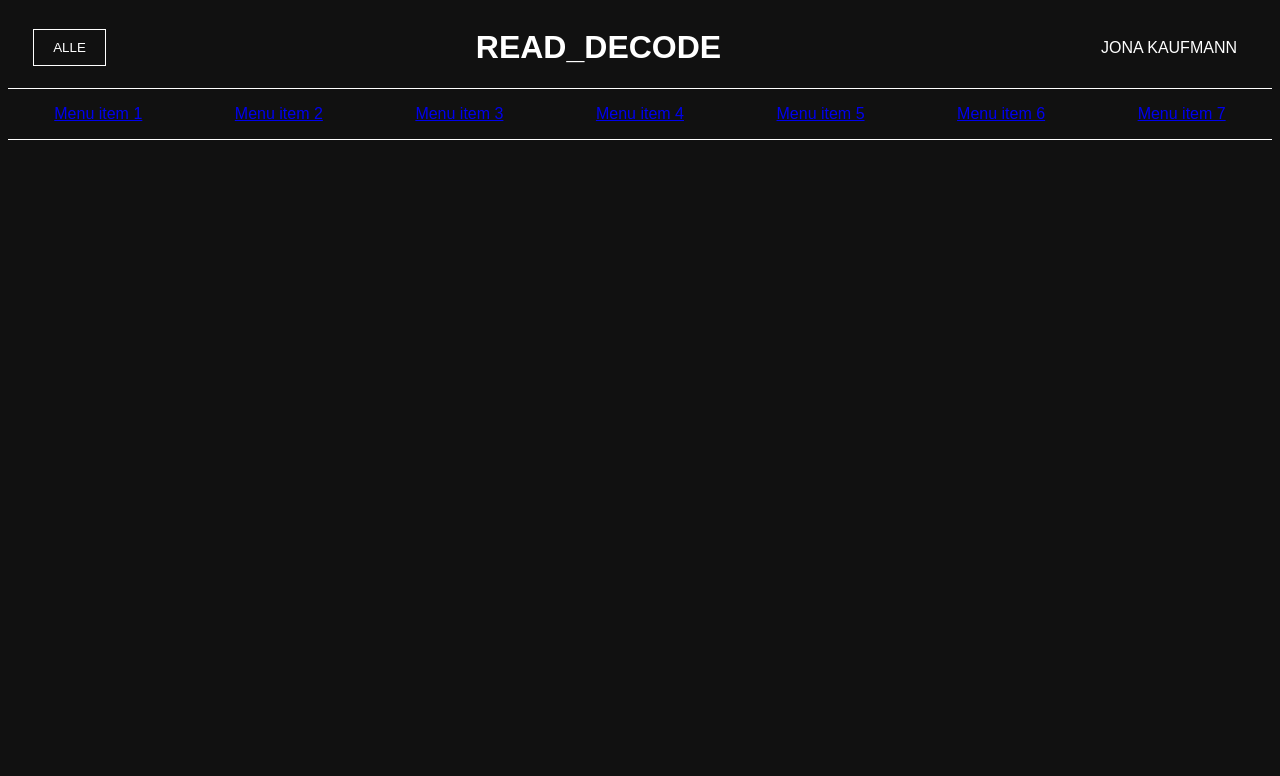
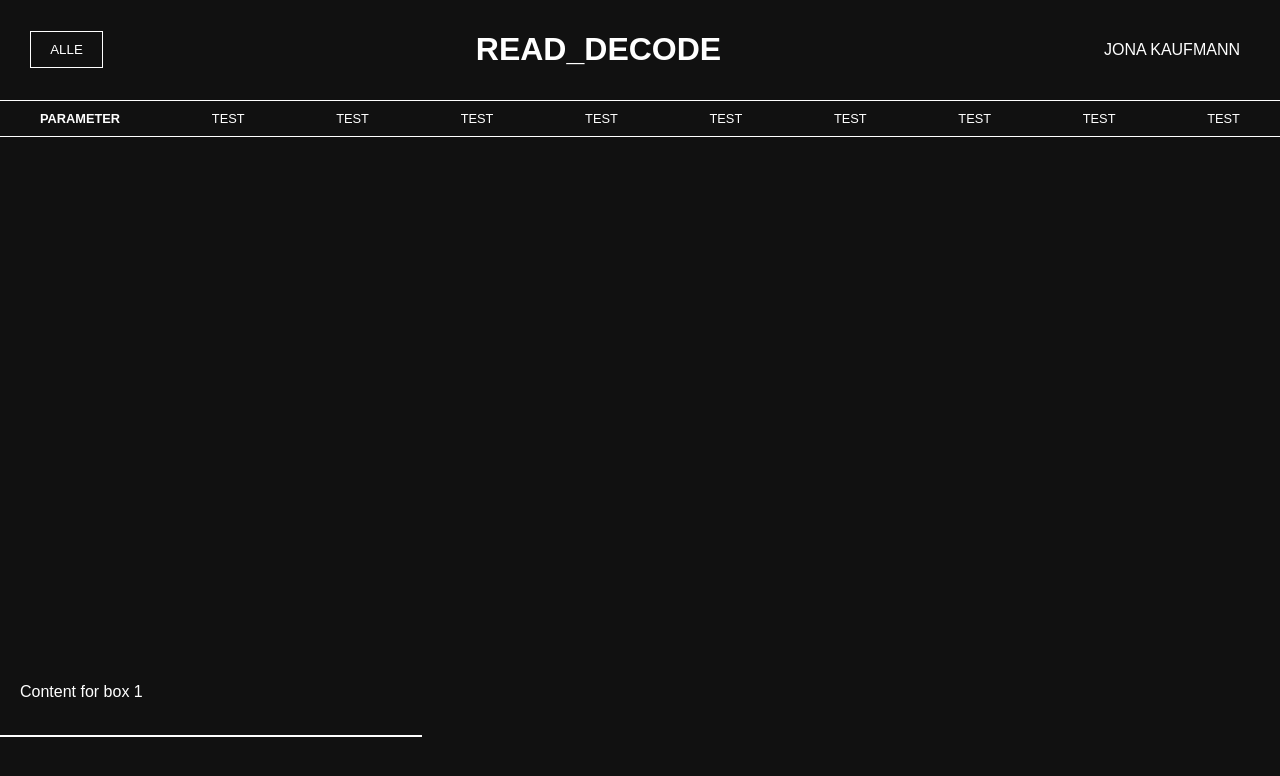
Before and after one commit to jk10274/read-decode, a plain HTML site: page index.html in a window 1280 px wide. Shown: the top 776 px of the page. Drawn offline with Linux system fonts and the light colour scheme; a script that the page names is missing; a web font is replaced by a local one.

Commit message:
Add test image

```diff
--- a/index.html
+++ b/index.html
@@ -11,7 +11,7 @@
   <header>
     <div class="dropdown">
         <select>
-          <option value="" selected disabled hidden>ALLE</option>
+          <option value="" selected hidden>ALLE</option>
           <option value="option1">Option 1</option>
           <option value="option2">Option 2</option>
           <option value="option3">Option 3</option>
@@ -24,15 +24,32 @@
   </header>
   <nav>
     <ul>
-      <li><a href="#">Menu item 1</a></li>
-      <li><a href="#">Menu item 2</a></li>
-      <li><a href="#">Menu item 3</a></li>
-      <li><a href="#">Menu item 4</a></li>
-      <li><a href="#">Menu item 5</a></li>
-      <li><a href="#">Menu item 6</a></li>
-      <li><a href="#">Menu item 7</a></li>
+      <li style="margin-left: 30px;"><button style="font-weight: 700;">PARAMETER</button></li>
+      <li><button>TEST</button></li>
+      <li><button>TEST</button></li>
+      <li><button>TEST</button></li>
+      <li><button>TEST</button></li>
+      <li><button>TEST</button></li>
+      <li><button>TEST</button></li>
+      <li><button>TEST</button></li>
+      <li><button>TEST</button></li>
+      <li style="margin-right: 30px;"><button>TEST</button></li>
     </ul>
   </nav>
   <!-- rest of the website -->
+  <div class="container">
+    <div class="box">
+        <h1></h1>
+      <p>Content for box 1</p>
+    </div>
+    <div class="box">
+        <h1></h1>
+      <p>Content for box 2</p>
+    </div>
+    <div class="box">
+        <h1></h1>
+      <p>Content for box 3</p>
+    </div>
+  </div>
 </body>
 </html>
--- a/script.js
+++ /dev/null
@@ -1,3 +0,0 @@
-document.querySelector(".dropdown select").addEventListener("change", function() {
-  console.log("You selected: ", this.value);
-});
--- a/styles.css
+++ b/styles.css
@@ -4,12 +4,15 @@ body {
     background-color: #111111;
     color: #ffffff;
     font-family: 'Cabinet Grotesk', sans-serif;
+    margin:0;
+    padding:0;
   }
 
   header {
     display: flex;
     justify-content: space-between;
     align-items: center;
+    margin: 10px 0px;
   }
 
   header h1 {
@@ -18,7 +21,7 @@ body {
 
  .author {
     padding: 10px;
-    margin-right: 25px;
+    margin-right: 30px;
   }
 
   nav {
@@ -27,10 +30,26 @@ body {
   }
 
   nav ul {
+    list-style-type: none;
+    margin: 0;
+    padding: 0;
     display: flex;
-    justify-content: space-around;
-    list-style: none;
-    padding: 0;
+    justify-content: space-between;
+  }
+
+  nav ul li button {
+    background-color: #111111;
+    color: #ffffff;
+    border: none;
+    cursor: pointer;
+    text-decoration: none;
+    font-size: 0.8em;
+    font-weight: 300;
+    padding: 10px;
+  }
+
+  nav ul li button:hover {
+    color: #777777;
   }
 
   .dropdown select {
@@ -39,9 +58,39 @@ body {
     border: 1px solid #ffffff;
     border-radius: 0;
     padding: 10px;
-    margin-left: 25px;
+    margin-left: 30px;
     text-align-last: center;
     -webkit-appearance: none; /* removes default chrome and safari style */
     -moz-appearance: none; /* removes default firefox style */
     appearance: none; /* removes default select arrow */
   }
+
+  .container {
+  width: 100%;
+}
+
+.box {
+  width: 100%;
+  background-color: #111111;
+  color: #ffffff;
+  position: relative;
+  display: flex;
+  flex-direction: column;
+  justify-content: space-between;
+  height: 600px; /* this will make each box one-third of the viewport height */
+  padding: 20px;
+  box-sizing: border-box;
+}
+
+.box h2 {
+  margin-bottom: 20px;
+}
+
+.box::after {
+  content: "";
+  position: absolute;
+  bottom: 0;
+  left: 0;
+  width: 33%;
+  border-bottom: 2px solid #ffffff;
+}
```
Also changed, not shown: texts.json (+10 -2 lines), 3 other files.
